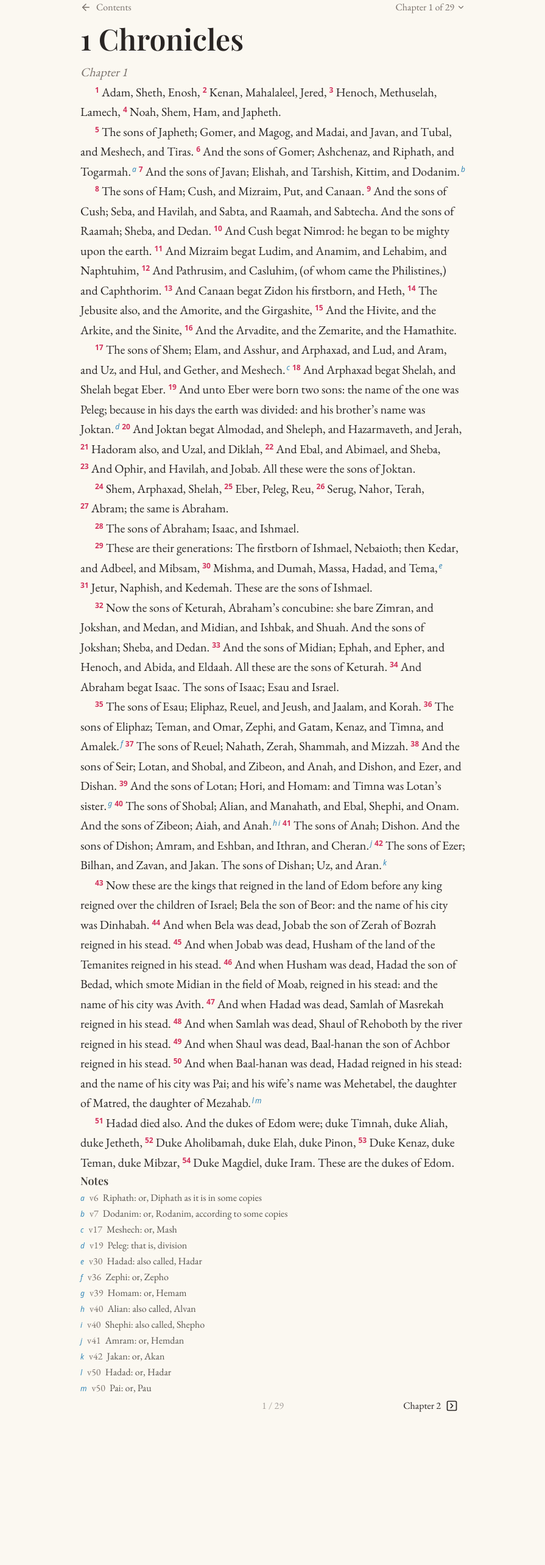
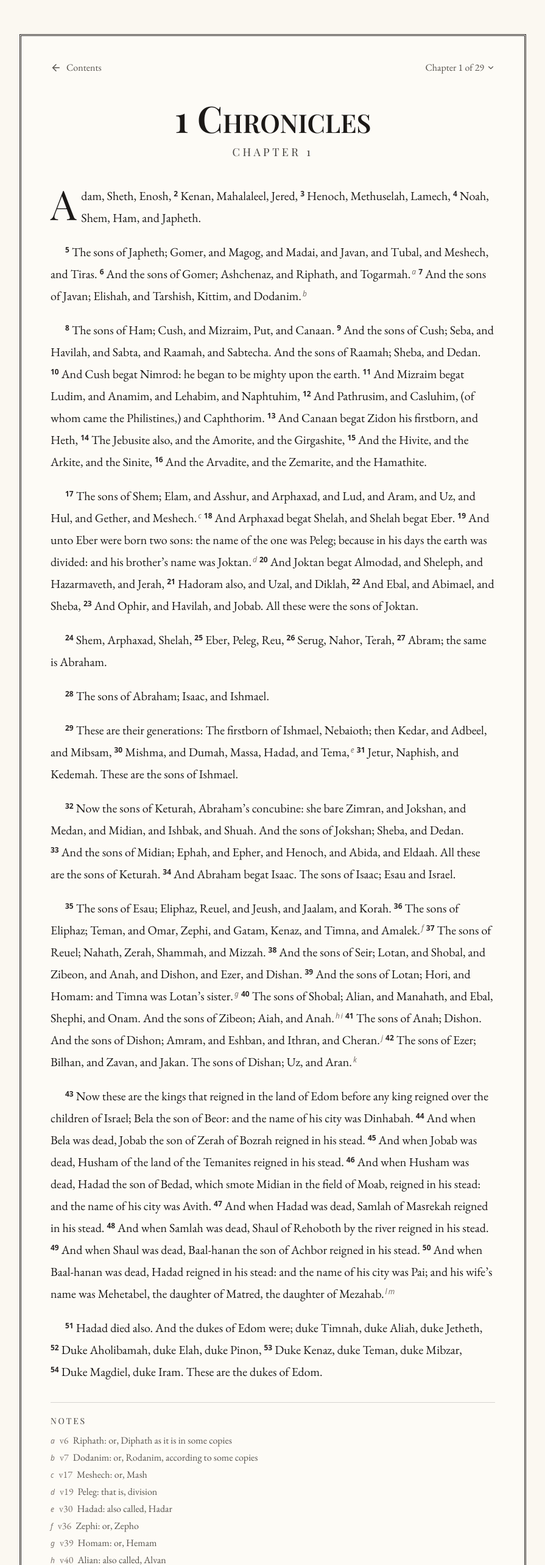
Before and after one commit to bishop67/my-bible, a Next.js app: page /read/1-chronicles/1 in a window 1280 px wide. Shown: the top 2566 px of the page at 61% size, without its empty margins (192-1087 px from the left). Before the commit the page ends 2321 px from the top, so only its background shows below. Built offline with nearby package versions, Linux system fonts and the light colour scheme; a web font is replaced by a local one.

Commit message:
Tweaked chapter page

```diff
--- a/app/read/[book]/[chapter]/page.tsx
+++ b/app/read/[book]/[chapter]/page.tsx
@@ -1,4 +1,4 @@
-import { SquareChevronRight, SquareChevronLeft, ArrowLeft, ChevronDown } from 'lucide-react';
+import { ChevronRight, ChevronLeft, ArrowLeft, ChevronDown } from 'lucide-react';
 import { notFound } from 'next/navigation';
 import Link from 'next/link';
 import { loadBook, type Verse } from '@/lib/bible';
@@ -37,16 +37,20 @@ export default async function BiblePage({
   const letter = (i: number) => String.fromCharCode(97 + (i % 26));
   let noteIndex = 0;
 
+  // Old Bibles open each chapter with a drop capital in place of the first verse number.
+  const [firstVerse] = chapterData.verses;
+
+  // The page and its pictures sit side by side as one centred group.
   return (
-    <main className="paper-ruled relative min-h-screen overflow-x-clip [--rule-offset:-0.4rem]">
-      <MarginPlates arts={arts} book={bookData.book} chapter={chapterNum} />
-      <div className="mx-auto max-w-2xl px-5 pt-[var(--line)] pb-[calc(var(--line)*3)] pl-10 text-stone-800 sm:pl-5">
-        <nav className="flex h-[var(--line)] items-center justify-between text-base text-stone-500">
-          <Link href="/#contents" className="flex items-center gap-2 hover:text-stone-800">
+    <main className="flex min-h-screen items-start justify-center gap-10 overflow-x-clip bg-[var(--paper)] px-3 py-6 sm:px-6 sm:py-14">
+      <article className="w-full max-w-[52rem] min-w-0 border-[3px] border-double border-stone-800 bg-[#fdfbf6] px-6 pt-8 pb-10 text-stone-900 sm:px-12 sm:pt-10 sm:pb-14">
+
+        <nav className="relative flex items-center justify-between font-serif text-base text-stone-600">
+          <Link href="/#contents" className="flex items-center gap-2 hover:text-stone-900">
             <ArrowLeft size={18} /> Contents
           </Link>
           <details className="relative">
-            <summary className="cursor-pointer list-none hover:text-stone-800">
+            <summary className="cursor-pointer list-none hover:text-stone-900">
               <span className="flex items-center gap-1">
                 Chapter {chapterNum} of {totalChapter} <ChevronDown size={14} />
               </span>
@@ -56,7 +60,7 @@ export default async function BiblePage({
                 <Link
                   key={c.chapter}
                   href={`/read/${book}/${c.chapter}`}
-                  className={`rounded py-1 text-center tabular-nums hover:bg-stone-200 ${c.chapter === chapterNum ? 'bg-stone-800 text-white hover:bg-stone-700' : ''}`}
+                  className={`rounded py-1 text-center tabular-nums hover:bg-stone-200 ${c.chapter === chapterNum ? 'bg-stone-800 text-white hover:bg-stone-800' : ''}`}
                 >
                   {c.chapter}
                 </Link>
@@ -65,24 +69,30 @@ export default async function BiblePage({
           </details>
         </nav>
 
-        <header className="mt-[var(--line)]">
-          <h1 className="font-display text-5xl leading-[calc(var(--line)*2)] font-semibold text-balance">
+        <header className="mt-10 text-center">
+          <h1 className="font-display text-5xl font-semibold text-stone-900 [font-variant-caps:small-caps] sm:text-6xl">
             {bookData.book}
           </h1>
-          <p className="font-serif text-xl leading-[var(--line)] text-stone-500 italic">
+          <p className="mt-3 font-display text-lg tracking-[0.25em] text-stone-700 uppercase">
             Chapter {chapterData.chapter}
           </p>
         </header>
 
-        <div className="mt-[var(--line)] font-serif text-xl leading-[var(--line)]">
-          {paragraphs.map((verses) => (
+        <div className="mt-10 font-serif text-xl leading-9 text-stone-900">
+          {paragraphs.map((verses, pi) => (
             <div key={verses[0].verse}>
               {arts
                 .filter((a) => a.from >= verses[0].verse && a.from <= verses[verses.length - 1].verse)
                 .map((a) => (
                   <InlinePlate key={a.src} art={a} book={bookData.book} chapter={chapterNum} />
                 ))}
-            <p className="mb-[var(--line)] indent-6">
+              <p
+                className={
+                  pi === 0
+                    ? 'mb-5 first-letter:float-left first-letter:mt-1 first-letter:mr-2 first-letter:font-display first-letter:text-[4.2rem] first-letter:leading-[0.8] first-letter:text-stone-900'
+                    : 'mb-5 indent-6'
+                }
+              >
                 {verses.map((verse) => (
                   <span
                     key={verse.verse}
@@ -90,10 +100,12 @@ export default async function BiblePage({
                     data-verse={verse.verse}
                     className="scroll-mt-24 rounded-sm box-decoration-clone transition-colors target:bg-amber-200/60"
                   >
-                  <sup className="mr-1 font-sans text-[0.6em] leading-none font-semibold text-rose-700/80">{verse.verse}</sup>
+                    {verse !== firstVerse && (
+                      <sup className="mr-1 font-sans text-[0.6em] leading-none font-semibold text-stone-800">{verse.verse}</sup>
+                    )}
                     {verse.text}
                     {verse.notes.map(() => (
-                    <sup key={noteIndex} className="ml-0.5 font-sans text-[0.6em] leading-none text-sky-700/80 italic">
+                      <sup key={noteIndex} className="ml-0.5 font-sans text-[0.6em] leading-none text-stone-500 italic">
                         {letter(noteIndex++)}
                       </sup>
                     ))}{' '}
@@ -105,13 +117,13 @@ export default async function BiblePage({
         </div>
 
         {notes.length > 0 && (
-          <aside className="font-serif text-base leading-[var(--line)] text-stone-600">
-            <h2 className="font-display text-lg leading-[var(--line)] font-semibold text-stone-700">Notes</h2>
-            <ol>
+          <aside className="mt-8 border-t border-stone-300 pt-5 font-serif text-base leading-7 text-stone-600">
+            <h2 className="font-display text-sm tracking-[0.2em] text-stone-700 uppercase">Notes</h2>
+            <ol className="mt-2">
               {notes.map((n, i) => (
                 <li key={i}>
-                  <span className="mr-2 font-sans text-xs text-sky-700/80 italic">{letter(i)}</span>
-                  <a href={`#v${n.verse}`} className="mr-1 tabular-nums text-stone-500 hover:text-stone-800">
+                  <span className="mr-2 font-sans text-xs text-stone-500 italic">{letter(i)}</span>
+                  <a href={`#v${n.verse}`} className="mr-1 tabular-nums text-stone-500 hover:text-stone-900">
                     v{n.verse}
                   </a>{' '}
                   {n.text}
@@ -121,24 +133,26 @@ export default async function BiblePage({
           </aside>
         )}
 
-        <div className="grid h-[calc(var(--line)*2)] grid-cols-3 items-center text-base">
+        <div className="mt-8 grid grid-cols-3 items-center border-t border-stone-300 pt-5 font-serif text-base text-stone-600">
           {prevChapter ? (
-            <Link href={`/read/${book}/${prevChapter}`} className="flex items-center gap-2 justify-self-start rounded px-3 py-1 hover:bg-stone-800/5">
-              <SquareChevronLeft size={20} /> Chapter {prevChapter}
+            <Link href={`/read/${book}/${prevChapter}`} className="flex items-center gap-2 justify-self-start rounded px-3 py-1 hover:bg-stone-800/5 hover:text-stone-900">
+              <ChevronLeft size={18} /> Chapter {prevChapter}
             </Link>
           ) : <div />}
 
-          <span className="text-center text-stone-400 tabular-nums">
+          <span className="text-center tabular-nums text-stone-400">
             {chapterNum} / {totalChapter}
           </span>
 
           {nextChapter ? (
-            <Link href={`/read/${book}/${nextChapter}`} className="flex items-center gap-2 justify-self-end rounded px-3 py-1 hover:bg-stone-800/5">
-              Chapter {nextChapter} <SquareChevronRight size={20} />
+            <Link href={`/read/${book}/${nextChapter}`} className="flex items-center gap-2 justify-self-end rounded px-3 py-1 hover:bg-stone-800/5 hover:text-stone-900">
+              Chapter {nextChapter} <ChevronRight size={18} />
             </Link>
           ) : <div />}
         </div>
-      </div>
+      </article>
+
+      <MarginPlates arts={arts} book={bookData.book} chapter={chapterNum} />
     </main>
   );
 }
```
Lines whose indentation alone changed are shown as unchanged.
